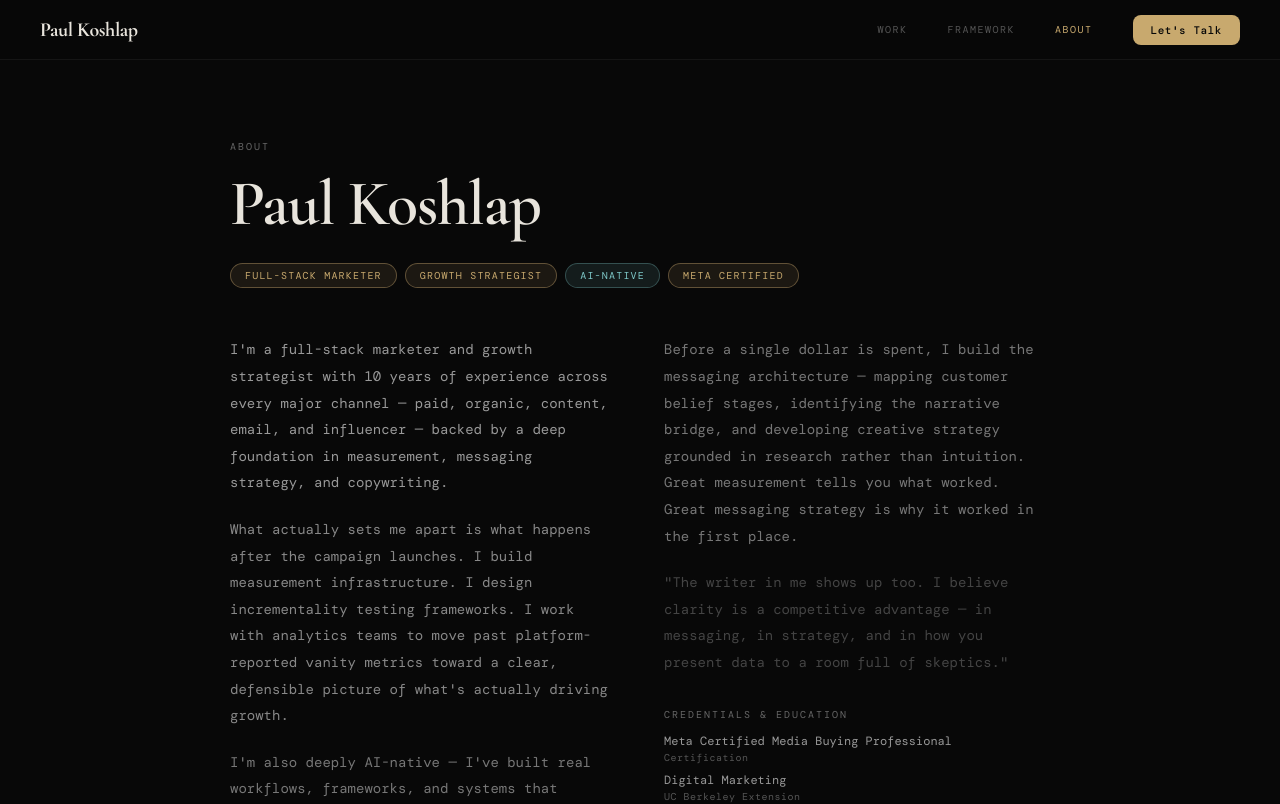
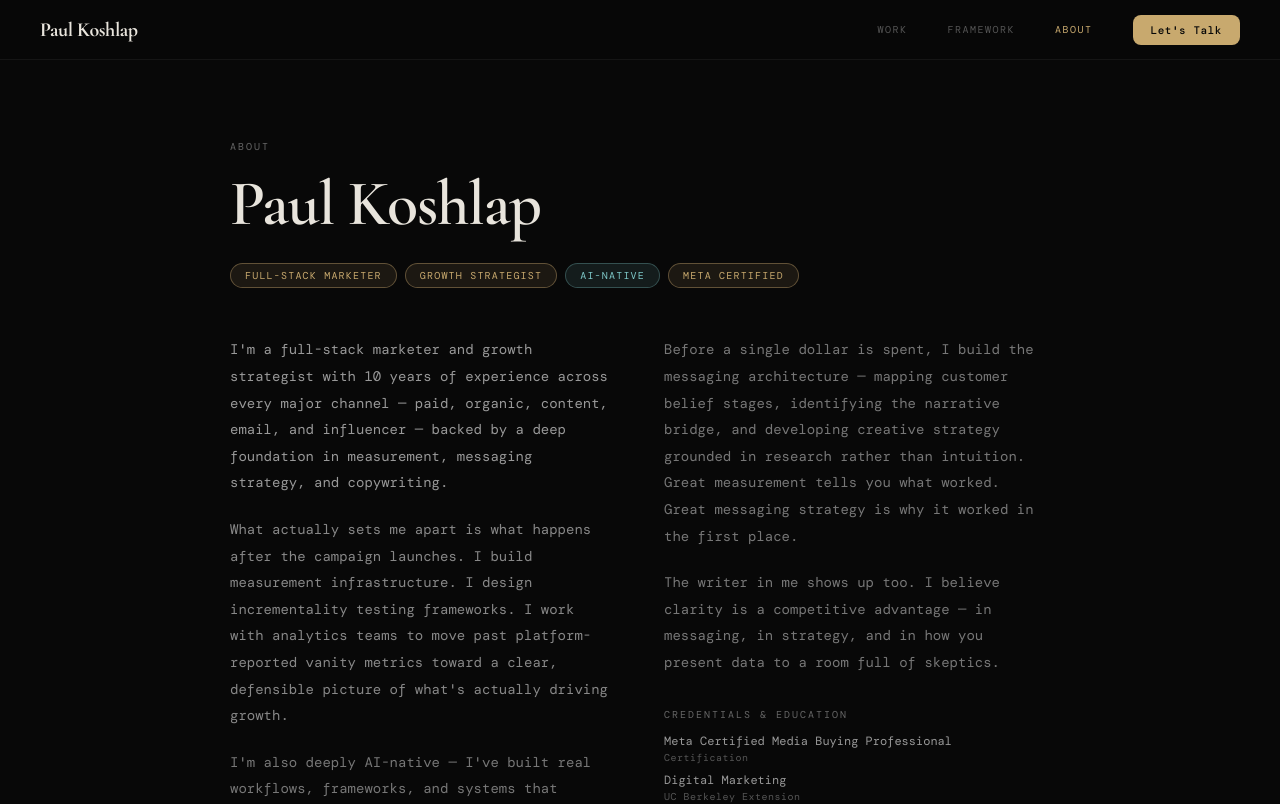
Before and after one commit to paulkoshlap-bit/paulkoshlap-site, a React (Vite) app: page /about in a window 1280 px wide. Shown: the top 804 px of the page. Built offline with nearby package versions, Linux system fonts and the light colour scheme; a web font is replaced by a local one.

Commit message:
fix writer paragraph styling

```diff
--- a/src/pages/About.jsx
+++ b/src/pages/About.jsx
@@ -44,8 +44,8 @@ export default function About() {
             <p style={{ fontSize: 14, color: '#777', lineHeight: 1.9, marginBottom: 20 }}>
               Before a single dollar is spent, I build the messaging architecture — mapping customer belief stages, identifying the narrative bridge, and developing creative strategy grounded in research rather than intuition. Great measurement tells you what worked. Great messaging strategy is why it worked in the first place.
             </p>
-            <p style={{ fontSize: 14, color: '#444', lineHeight: 1.9, marginBottom: 32 }}>
-              "The writer in me shows up too. I believe clarity is a competitive advantage — in messaging, in strategy, and in how you present data to a room full of skeptics."
+            <p style={{ fontSize: 14, color: '#777', lineHeight: 1.9, marginBottom: 32 }}>
+              The writer in me shows up too. I believe clarity is a competitive advantage — in messaging, in strategy, and in how you present data to a room full of skeptics.
             </p>
             <div className="label" style={{ marginBottom: 12 }}>Credentials & Education</div>
             <div style={{ display: 'flex', flexDirection: 'column', gap: 8 }}>
```
